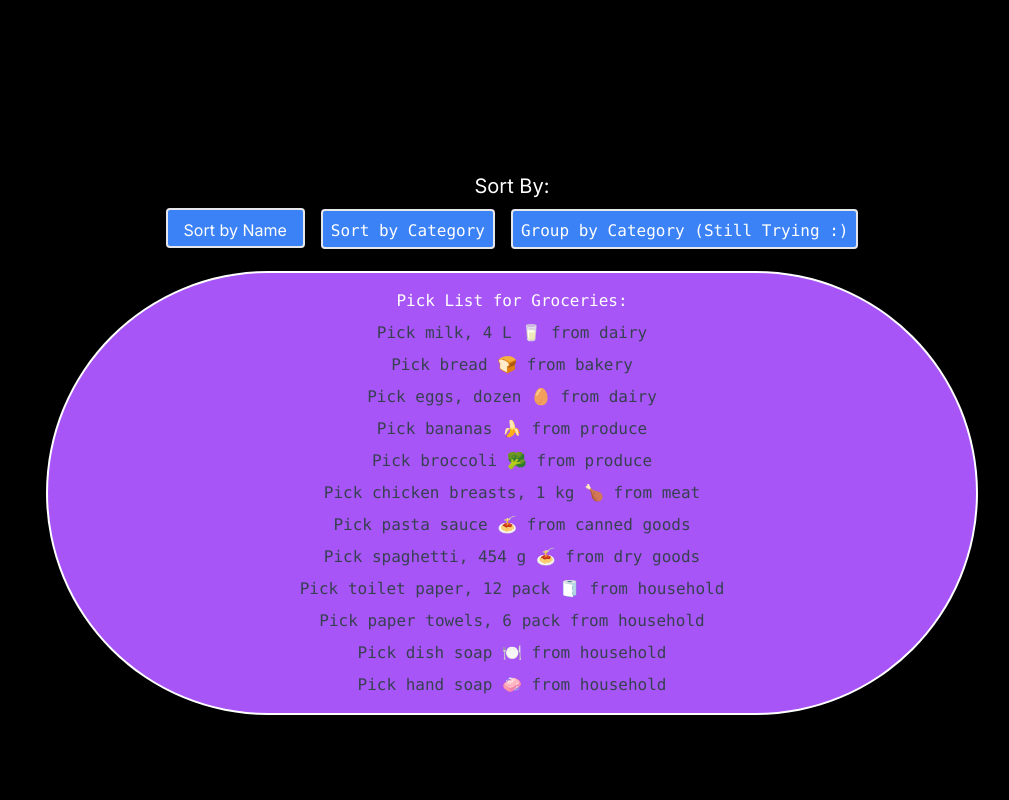
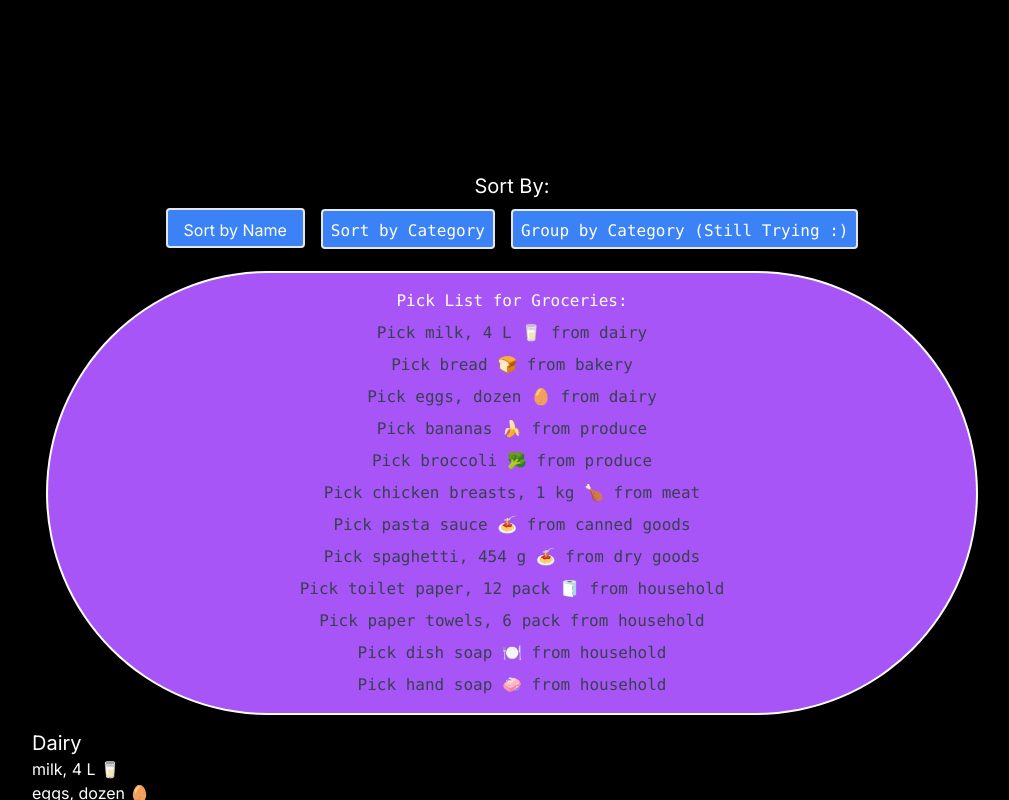
Before and after one commit to karmdesai13/cprg306-assignments, a Next.js app: page /week5 in a window 1280 px wide. Both pictures are taken after a click on the button "Group by Category (Still Trying :)". Shown: the top 800 px of the page, without its empty margins (128-1137 px from the left). Built offline with nearby package versions, Linux system fonts and the light colour scheme.

Commit message:
grouped items done

```diff
--- a/app/week5/item-list.js
+++ b/app/week5/item-list.js
@@ -13,17 +13,15 @@ export default function ItemList() {
             return  a.category.localeCompare(b.category);
         }
 
-        else if (sortby ==="group") {
-
-             groupedItems= eventData.reduce((sortby, item) => {
+    if (sortby === "group") {
+        groupedItems = eventData.reduce((sortby, item) => {
             if (!sortby[item.category]) {
                 sortby[item.category] = [];
             }
             sortby[item.category].push(item);
             return sortby;
         }, {});
-        }
-    });
+    }});
 
 
     return(
@@ -59,11 +57,31 @@ export default function ItemList() {
                 </li>
             ))}</ul>
         </div>
+
+        {sortby==="group"?(
+            <div>
+                {Object.entries(groupedItems).map(([category, items]) => (
+                    <div key={category}>
+                        <h3 className="capitalize text-xl">{category}</h3>
+                        <ul>
+                            {items.map((item) => (
+                                <li key={item.id}>{item.name}</li>
+                            ))}
+                        </ul>
+                    </div>
+                ))}
+            </div>
+        ):(<ul>
+            {sortedItems.map((item) => (
+                <li key={item.id}>
+                    <p>{item.name} from {item.category}</p>
+                </li>
+            ))}
+        </ul>)}
+
         </main>
-
-    );<p className="align-center text-gray-700 hover:text-2xl hover:text-black "> Pick {item.name} from  {item.category}</p>
 
 
 
 
-}
+    );}
```
Lines whose indentation alone changed are shown as unchanged.
